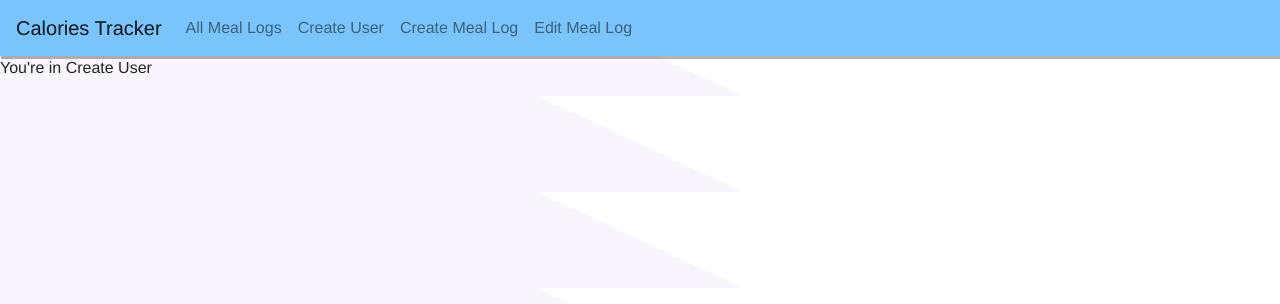
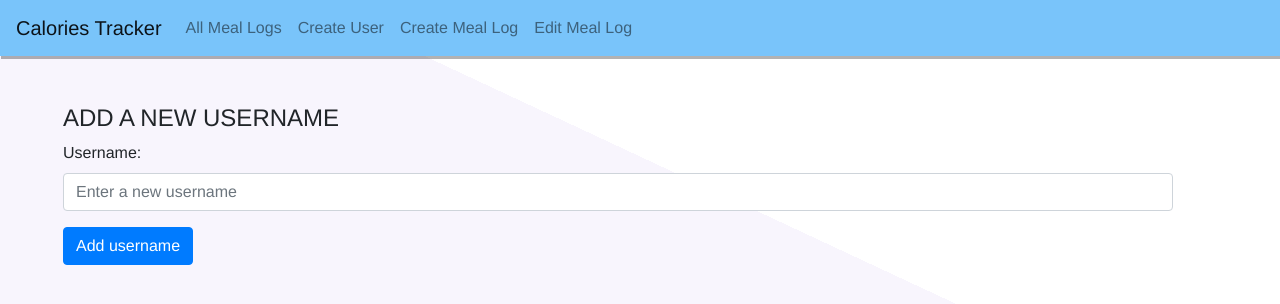
Before and after one commit to hazzaldo/calories-tracker, a React (Create React App) app: page /user in a window 1280 px wide. Shown: the top 304 px of the page. Built offline with nearby package versions, Linux system fonts and the light colour scheme.

Commit message:
create CreateUser component's basic structure without inclusion of network requests yet

```diff
--- a/src/components/CreateUser.jsx
+++ b/src/components/CreateUser.jsx
@@ -1,9 +1,46 @@
-import React from 'react';
+import React, { useState } from 'react';
 
 function CreateUser() {
+
+    const [ user, setUser ] = useState({
+        username: ""
+    });
+
+    function handleChange(event) {
+        const { value } = event.target;
+
+        setUser({
+            username: value
+        });
+    }
+
+    function handleSubmit(event) {
+        event.preventDefault();
+
+        const newUser = {
+            username: user.username,
+        }
+
+        console.log(newUser);
+
+        setUser({
+            username: ""
+        });
+    }
+
     return (
-        <div>
-            <p>You're in Create User</p>
+        <div className='container form-container'>
+            <h4>ADD A NEW USERNAME</h4>
+            <form onSubmit={handleSubmit}>
+                <div className="form-group">
+                    <label>Username: </label>
+                    <input className="form-control" type="text" onChange={handleChange} required name="username" value={user.username} placeholder="Enter a new username"/>
+                </div>
+
+                <div className="form-group">
+                    <button className="btn btn-primary" type="submit">Add username</button>
+                </div>
+            </form>
         </div>
     )
 }
```
